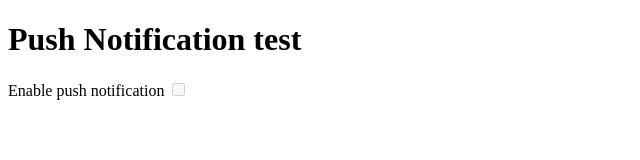
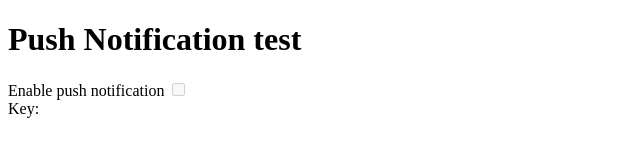
Before and after one commit to yuth/chrome-push-test, a plain HTML site: page index.html in a window 1280 px wide. Shown: the full height of the page, 0-640 px from the left. Drawn offline with Linux system fonts and the light colour scheme.

Commit message:
Update index.html

```diff
--- a/index.html
+++ b/index.html
@@ -11,5 +11,6 @@
 <body>
 <h1> Push Notification test </h1>
 <label for="push-notification-toggle">Enable push notification <input type="checkbox" id="push-notification-toggle" disabled> </label>
+<div>Key: <span id="push-key"></span></div>
 </body>
 </html>
```
